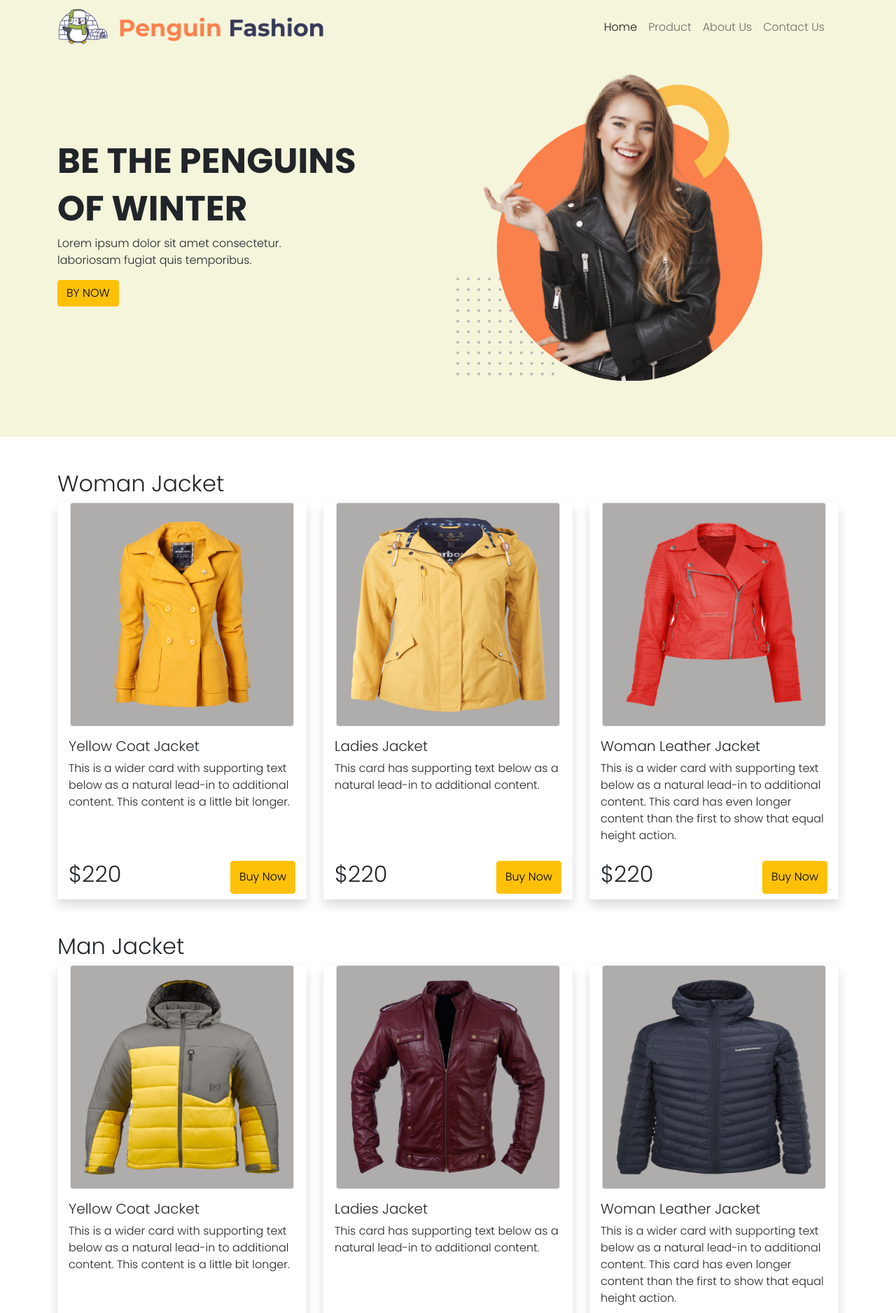
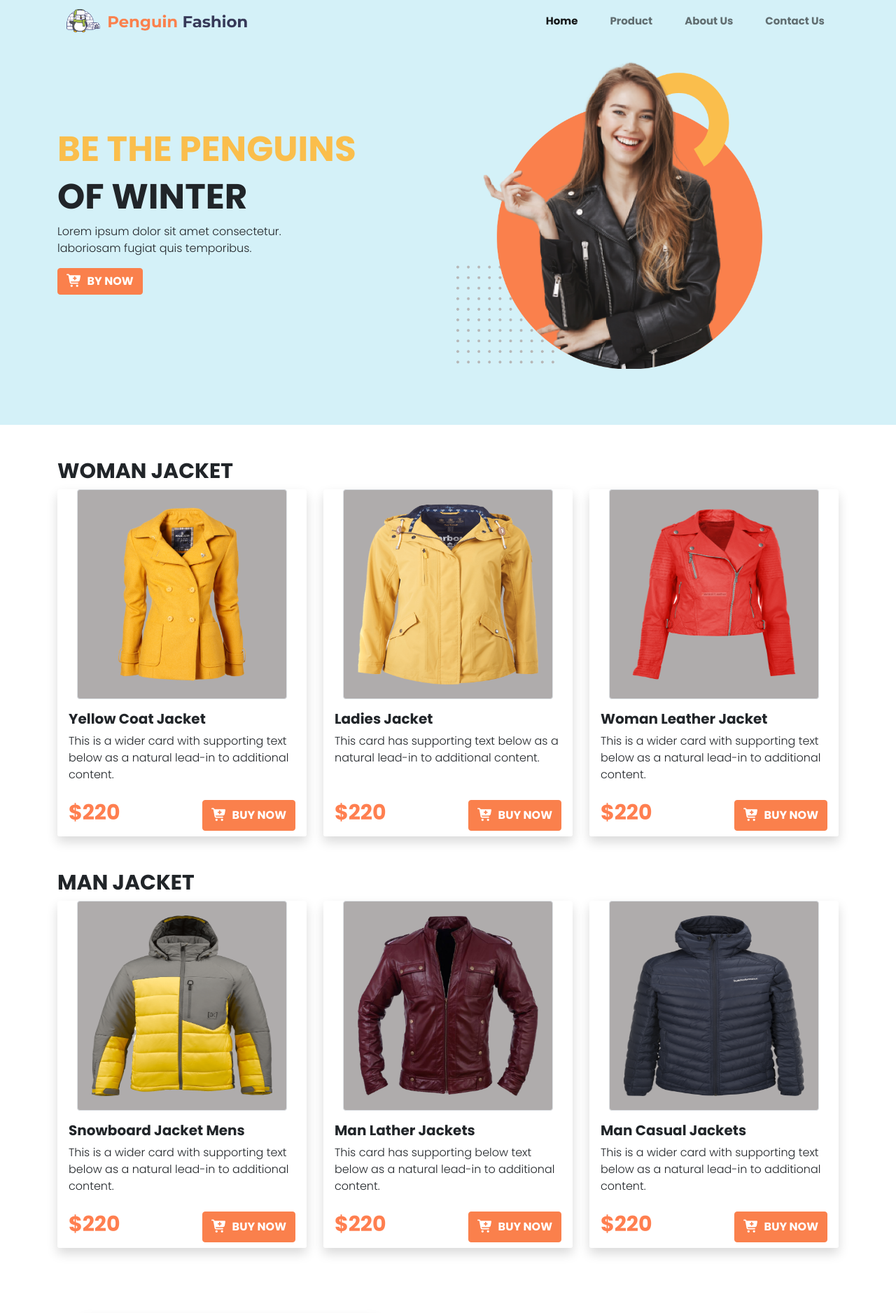
Before and after one commit to mazhars-git/Bootstrap-ecommerce-assignment-2, a plain HTML site: page index.html in a window 1280 px wide. Shown: the top 1876 px of the page at 70% size. Drawn offline with nearby package versions, Linux system fonts and the light colour scheme.

Commit message:
full site done

```diff
--- a/css/style.css
+++ b/css/style.css
@@ -1,79 +1,179 @@
-body{
+body {
     font-family: 'Poppins', sans-serif;
 }
-.title-heading{
+
+h1 {
     font-size: 50px;
     font-weight: 700;
 }
-.header-area{
-    background-color: beige;
+
+h2 {
+    font-size: 30px;
+    font-weight: bold;
+    text-transform: uppercase;
+}
+
+h6 {
+    font-weight: bold;
+}
+
+.logo {
+    width: 350px;
+}
+
+.logo img {
+    width: 100%;
+}
+
+.card-title {
+    font-weight: bold;
+}
+
+.colored-h {
+    color: #fabe4c;
+}
+
+.header-area {
+    background-color: rgb(212, 241, 248);
     padding-bottom: 80px;
 }
-.logo img, .info-image img{
+
+.main-menu a {
+    color: black;
+    font-size: 15px;
+    margin-left: 30px;
+    font-weight: bold;
+}
+
+/*----------button-modify-----------*/
+.btn-modify {
+    background-color: #fa804c;
+    border-color: #fa804c;
+    color: white;
+    font-weight: bold;
+    text-transform: uppercase;
+}
+
+.btn-modify:hover {
+    background-color: rgb(255, 81, 0);
+    border-color: rgb(255, 81, 0);
+    color: white;
+}
+
+.shop-icon {
+    margin-right: 7px;
+    font-size: 18px;
+}
+
+.info-image img {
     max-width: 80%;
     height: auto;
 }
-.jacket-card{
+
+/*---------jacket-arae----------------*/
+.jacket-card {
     border: 0;
 }
-.card-image{
+
+.card-image {
     width: 320px;
     height: 320px;
     margin: 0 auto;
 }
-.jacket-card img{
+
+.jacket-card img {
     width: 100%;
     padding: 20px;
     background-color: rgb(175, 172, 172);
 }
-.jacket-footer-card{
+
+.jacket-footer-card {
     border: 0;
     background-color: white;
 }
-.service-image img{
+
+.service-icon img {
     width: 70%;
 }
-.contact-area{
+
+.jacket-price {
+    color: coral;
+    font-weight: bold;
+}
+
+.service-image {
+    border: 0;
+    padding: 0;
+}
+
+/*--------------contact-area--------------*/
+.contact-area {
     background-color: rgb(59, 58, 58);
     color: white;
 }
-.contact-info ul{
+
+.contact-info ul {
     padding: 0;
 }
-.contact-info li{
+
+.contact-info li {
     list-style: none;
     font-size: 15px;
     line-height: 40px;
 }
-.contact-info .icon{
+
+.contact-info .icon {
     margin-right: 10px;
     font-size: 18px;
 }
-.contact-heading{
+
+.contact-heading {
     font-size: 30px;
     text-transform: uppercase;
     font-weight: bold;
 }
-.newslatter-info p{
+
+.newslatter-info p {
     font-size: 15px;
     line-height: 30px;
 }
-.newslatter-info input{
+
+.newslatter-info input {
     padding: 10px 40px;
 
 }
-.newslatter-info button{
+
+.newslatter-info button {
     padding: 10px 20px;
     border-radius: 0;
 }
-footer{
+
+/*----------footer-area------------------*/
+footer {
     background-color: rgb(59, 58, 58);
     border-top: 0.5px solid black;
     padding: 5px 0;
 }
-footer p{
+
+footer p {
     color: white;
     font-size: 15px;
     text-align: center;
     padding-top: 15px;
 }
+
+@media (min-width: 768px) {
+    .card-image {
+        width: 300px;
+        height: 300px;
+        margin: 0 auto;
+    }
+}
+
+@media (max-width: 992px) {
+    .card-image {
+        width: 220px;
+        height: 220px;
+        margin: 0 auto;
+    }
+}
--- a/index.html
+++ b/index.html
@@ -13,39 +13,39 @@
   <link href="https://fonts.googleapis.com/css2?family=Poppins:wght@300;600;700&display=swap" rel="stylesheet">
 
   <title>bootstrap-assignment-2</title>
-
 </head>
-
 <body>
   <!------------header-area-start------------->
-  <header class="header-area">
+  <header id="home" class="header-area">
     <!-------------nav-area-start------------>
-    <nav class="container navbar navbar-expand-lg navbar-light">
-      <a class="navbar-brand logo" href="#"><img src="logo/logo.png" alt=""></a>
+    <div class="container">
+      <nav class="navbar navbar-expand-lg navbar-light">
         <div class="container-fluid">
+          <a class="navbar-brand logo" href="#"><img src="logo/Logo.png" alt=""></a>
           <button class="navbar-toggler" type="button" data-bs-toggle="collapse" data-bs-target="#navbarNavAltMarkup"
             aria-controls="navbarNavAltMarkup" aria-expanded="false" aria-label="Toggle navigation">
             <span class="navbar-toggler-icon"></span>
           </button>
           <div class="collapse navbar-collapse justify-content-end" id="navbarNavAltMarkup">
-          <div class="navbar-nav">
-            <a class="nav-link active" aria-current="page" href="#">Home</a>
-            <a class="nav-link" href="#">Product</a>
-            <a class="nav-link" href="#">About Us</a>
-            <a class="nav-link" href="#">Contact Us</a>
+            <div class="navbar-nav main-menu">
+              <a class="nav-link active" aria-current="page" href="#home">Home</a>
+              <a class="nav-link" href="#product">Product</a>
+              <a class="nav-link" href="#about-us">About Us</a>
+              <a class="nav-link" href="#contact-us">Contact Us</a>
             </div>
           </div>
         </div>
       </nav>
+    </div>
     <!---------------nav-area-end------------------>
     <!---------------info-area-start------------------>
     <section class="info-section container mt-3">
       <div class="row d-flex align-items-center">
         <div class="col-md-6">
-          <h1 class="title-heading">BE THE PENGUINS</h1>
-          <h1 class="title-heading">OF WINTER</h1>
+          <h1 class="colored-h">BE THE PENGUINS</h1>
+          <h1>OF WINTER</h1>
           <p>Lorem ipsum dolor sit amet consectetur. <br> laboriosam fugiat quis temporibus.</p>
-          <button class="btn btn-warning">BY NOW</button>
+          <button class="btn btn-modify btn-warning"><i class="shop-icon fas fa-cart-plus"></i>BY NOW</button>
         </div>
         <div class="col-md-6 info-image">
           <img src="images/Mask Group-2.png" alt="">
@@ -57,7 +57,7 @@
   <!------------main-area-start------------->
   <main class="mt-5">
     <!--------------woman-jacket-section-start---------------->
-    <section class="container woman-jacket">
+    <section id="product" class="container woman-jacket">
       <h2>Woman Jacket</h2>
       <div class="row row-cols-1 row-cols-md-3 g-4">
         <div class="col">
@@ -68,11 +68,11 @@
             <div class="card-body">
               <h5 class="card-title">Yellow Coat Jacket</h5>
               <p class="card-text">This is a wider card with supporting text below as a natural lead-in to additional
-                content. This content is a little bit longer.</p>
+                content. </p>
             </div>
             <div class="card-footer jacket-footer-card d-flex justify-content-between">
-              <h2>$220</h2>
-              <button class="btn btn-warning">Buy Now</button>
+              <h2 class="jacket-price">$220</h2>
+              <button class="btn btn-modify btn-warning"><i class="shop-icon fas fa-cart-plus"></i>Buy Now</button>
             </div>
           </div>
         </div>
@@ -86,8 +86,8 @@
               <p class="card-text">This card has supporting text below as a natural lead-in to additional content.</p>
             </div>
             <div class="card-footer jacket-footer-card d-flex justify-content-between">
-              <h2>$220</h2>
-              <button class="btn btn-warning">Buy Now</button>
+              <h2 class="jacket-price">$220</h2>
+              <button class="btn btn-modify btn-warning"><i class="shop-icon fas fa-cart-plus"></i>Buy Now</button>
             </div>
           </div>
         </div>
@@ -99,11 +99,11 @@
             <div class="card-body">
               <h5 class="card-title">Woman Leather Jacket</h5>
               <p class="card-text">This is a wider card with supporting text below as a natural lead-in to additional
-                content. This card has even longer content than the first to show that equal height action.</p>
+                content. </p>
             </div>
             <div class="card-footer jacket-footer-card d-flex justify-content-between">
-              <h2>$220</h2>
-              <button class="btn btn-warning">Buy Now</button>
+              <h2 class="jacket-price">$220</h2>
+              <button class="btn btn-modify btn-warning"><i class="shop-icon fas fa-cart-plus"></i>Buy Now</button>
             </div>
           </div>
         </div>
@@ -120,13 +120,13 @@
               <img src="images/m-1.png" class="card-img-top img-thumbnail rounded" alt="">
             </div>
             <div class="card-body">
-              <h5 class="card-title">Yellow Coat Jacket</h5>
+              <h5 class="card-title">Snowboard Jacket Mens</h5>
               <p class="card-text">This is a wider card with supporting text below as a natural lead-in to additional
-                content. This content is a little bit longer.</p>
+                content. </p>
             </div>
             <div class="card-footer jacket-footer-card d-flex justify-content-between">
-              <h2>$220</h2>
-              <button class="btn btn-warning">Buy Now</button>
+              <h2 class="jacket-price">$220</h2>
+              <button class="btn btn-modify btn-warning"><i class="shop-icon fas fa-cart-plus"></i>Buy Now</button>
             </div>
           </div>
         </div>
@@ -136,12 +136,13 @@
               <img src="images/m-3.png" class="card-img-top img-thumbnail rounded" alt="">
             </div>
             <div class="card-body">
-              <h5 class="card-title">Ladies Jacket</h5>
-              <p class="card-text">This card has supporting text below as a natural lead-in to additional content.</p>
+              <h5 class="card-title">Man Lather Jackets</h5>
+              <p class="card-text">This card has supporting below text below as a natural lead-in to additional content.
+              </p>
             </div>
             <div class="card-footer jacket-footer-card d-flex justify-content-between">
-              <h2>$220</h2>
-              <button class="btn btn-warning">Buy Now</button>
+              <h2 class="jacket-price">$220</h2>
+              <button class="btn btn-modify btn-warning"><i class="shop-icon fas fa-cart-plus"></i>Buy Now</button>
             </div>
           </div>
         </div>
@@ -151,13 +152,13 @@
               <img src="images/m-2.png" class="card-img-top img-thumbnail rounded" alt="">
             </div>
             <div class="card-body">
-              <h5 class="card-title">Woman Leather Jacket</h5>
+              <h5 class="card-title">Man Casual Jackets</h5>
               <p class="card-text">This is a wider card with supporting text below as a natural lead-in to additional
-                content. This card has even longer content than the first to show that equal height action.</p>
+                content.</p>
             </div>
             <div class="card-footer jacket-footer-card d-flex justify-content-between">
-              <h2>$220</h2>
-              <button class="btn btn-warning">Buy Now</button>
+              <h2 class="jacket-price">$220</h2>
+              <button class="btn btn-modify btn-warning"><i class="shop-icon fas fa-cart-plus"></i>Buy Now</button>
             </div>
           </div>
         </div>
@@ -165,13 +166,13 @@
     </section>
     <!-----------man-jacket-section-end------>
     <!-----------service-section-start------>
-    <section class="container services mt-5 p-5">
+    <section id="about-us" class="container services mt-5 p-5">
       <div class="row">
         <div class="col-md-5 d-flex align-items-center">
           <div class="row g-3">
             <div class="col-12">
-              <div class="p-3 border bg-light d-flex align-items-center">
-                <div class="service-image">
+              <div class="p-3 shadow bg-light d-flex align-items-center">
+                <div class="service-icon">
                   <img src="logo/image 12.png" alt="">
                 </div>
                 <div class="service-info">
@@ -181,8 +182,8 @@
               </div>
             </div>
             <div class="col-12">
-              <div class="p-3 border bg-light d-flex align-items-center">
-                <div class="service-image">
+              <div class="p-3 shadow bg-light d-flex align-items-center">
+                <div class="service-icon">
                   <img src="logo/image 13.png" alt="">
                 </div>
                 <div class="service-info">
@@ -192,8 +193,8 @@
               </div>
             </div>
             <div class="col-12">
-              <div class="p-3 border bg-light d-flex align-items-center">
-                <div class="service-image">
+              <div class="p-3 shadow bg-light d-flex align-items-center">
+                <div class="service-icon">
                   <img src="logo/image 14.png" alt="">
                 </div>
                 <div class="service-info">
@@ -204,14 +205,14 @@
             </div>
           </div>
         </div>
-        <div class="col-md-7 d-flex align-items-center">
-          <img class="img-thumbnail" src="logo/XMLID 1.png" alt="">
+        <div class="col-md-7 d-flex align-items-center g-4">
+          <img class="service-image img-thumbnail" src="logo/XMLID 1.png" alt="">
         </div>
       </div>
     </section>
     <!-----------service-section-end------>
     <!---------------contact-area-start---------->
-    <section class="contact-area p-5">
+    <section id="contact-us" class="contact-area p-5">
       <div class="container">
         <div class="row">
           <div class="col-md-6 contact-info">
@@ -226,7 +227,7 @@
             <h3 class="contact-heading">Newsletter</h3>
             <p>Get all the latest information on events, <br> sales and offers. Sign up for Newsletter today. </p>
             <input type="text" placeholder="Email Address">
-                <button class="btn btn-warning">Go</button>
+            <button class="btn btn-modify btn-warning">Go</button>
           </div>
         </div>
       </div>
@@ -237,12 +238,10 @@
   <footer>
     <p>&copy;Penguin ecommerce. 2021. All Rights Reseved</p>
   </footer>
-
   <!-- Bootstrap js file -->
   <script defer src="/js/all.min.js"></script>
   <script src="https://cdn.jsdelivr.net/npm/bootstrap@5.0.0-beta1/dist/js/bootstrap.bundle.min.js"
     integrity="sha384-ygbV9kiqUc6oa4msXn9868pTtWMgiQaeYH7/t7LECLbyPA2x65Kgf80OJFdroafW" crossorigin="anonymous">
   </script>
   </body>
-
   </html>
```
Lines whose indentation alone changed are shown as unchanged.
